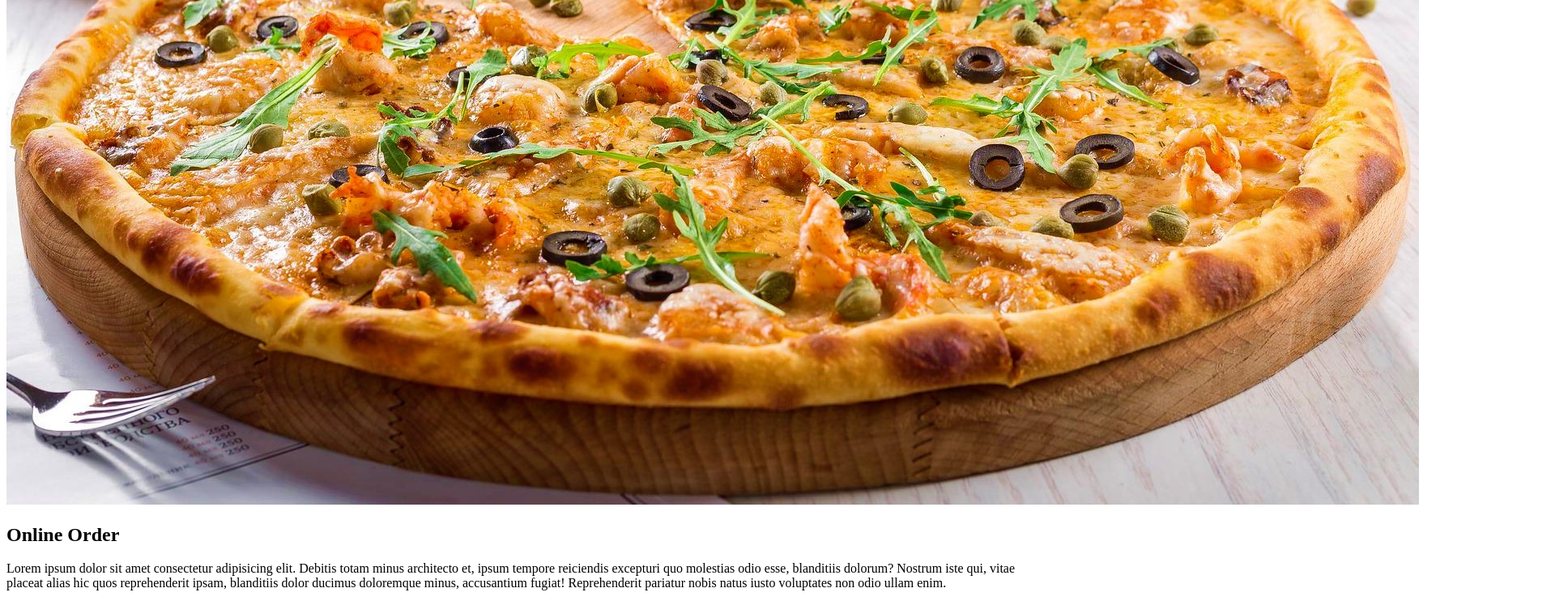
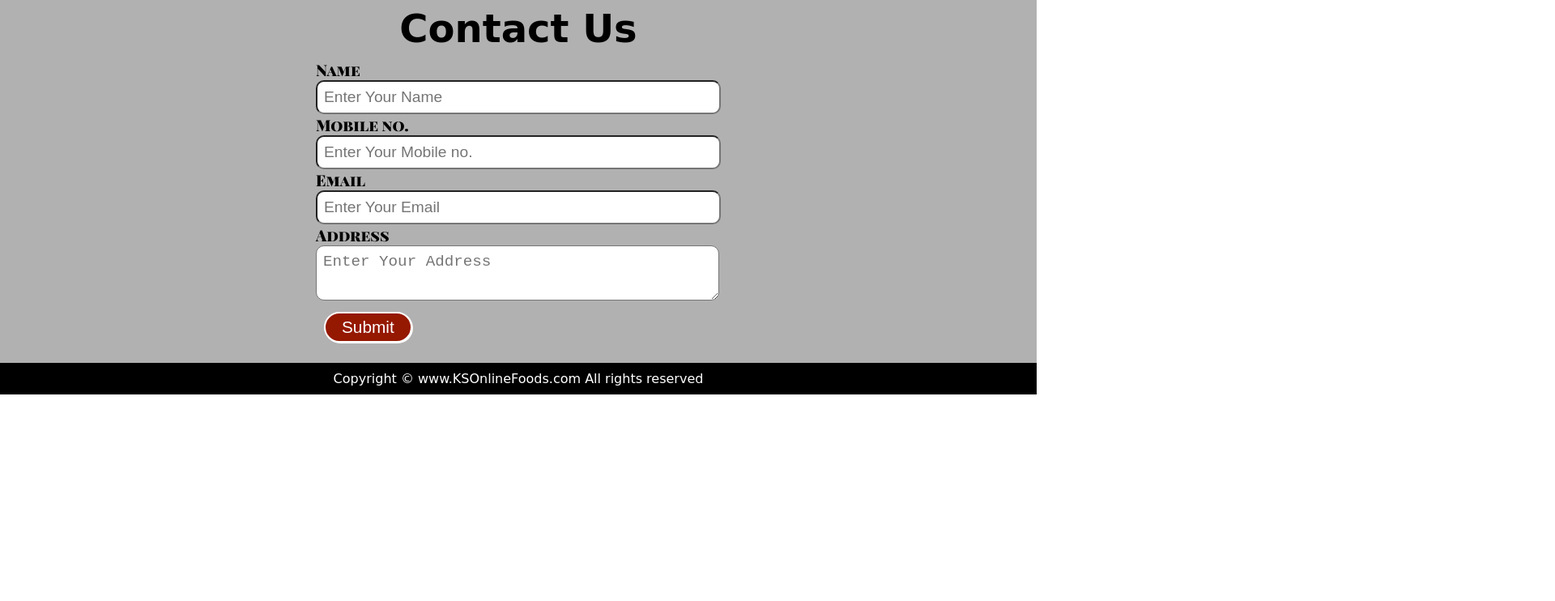
Before and after one commit to kaustubh3972/responsive-food-website, a plain HTML site: page index.html in a window 1280 px wide. Shown: the part 1235-1977 px from the top of the page at 81% size, 1920 px wide, since content can reach past the window. After the commit the page ends 1722 px from the top, so only its background shows below. Drawn offline with Linux system fonts and the light colour scheme; the site is published under a folder, as on GitHub Pages, so addresses that start at the root find nothing; a web font is replaced by a local one.

Commit message:
Update index.html

```diff
--- a/index.html
+++ b/index.html
@@ -6,12 +6,12 @@
 		<meta name="viewport" content="width=device-width, initial-scale=1.0" />
 		<title>Best Online Food Delivery in India | KSOnlineFoods.com</title>
 		<link rel="icon" type="image/x-icon" href="/images/favicon.png" />
-		<link rel="stylesheet" href="/css/style.css" />
-		<link
+		<link rel="stylesheet" href="css/style.css" />
+<!-- 		<link
 			rel="stylesheet"
 			media="screen and (max-width: 820px)"
 			href="/css/phone.css"
-		/>
+		/> -->
 		<link rel="preconnect" href="https://fonts.gstatic.com" crossorigin />
 		<link
 			href="https://fonts.googleapis.com/css2?family=Diplomata+SC&family=Germania+One&family=Pacifico&family=Playfair+Display+SC:wght@900&family=Yellowtail&display=swap"
```
